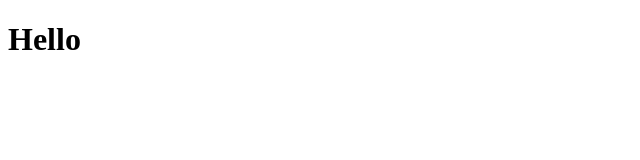
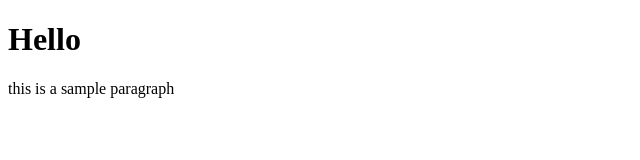
Before and after one commit to killabean2/legendary-lamp, a plain HTML site: page index.htm in a window 1280 px wide. Shown: the whole page, without its empty margins (0-640 px from the left). Drawn offline with Linux system fonts and the light colour scheme.

Commit message:
Added content

```diff
--- a/index.htm
+++ b/index.htm
@@ -7,5 +7,6 @@
 </head>
 <body>
     <h1> Hello</h1>
+    <p> this is a sample paragraph</p>
 </body>
 </html>
```
